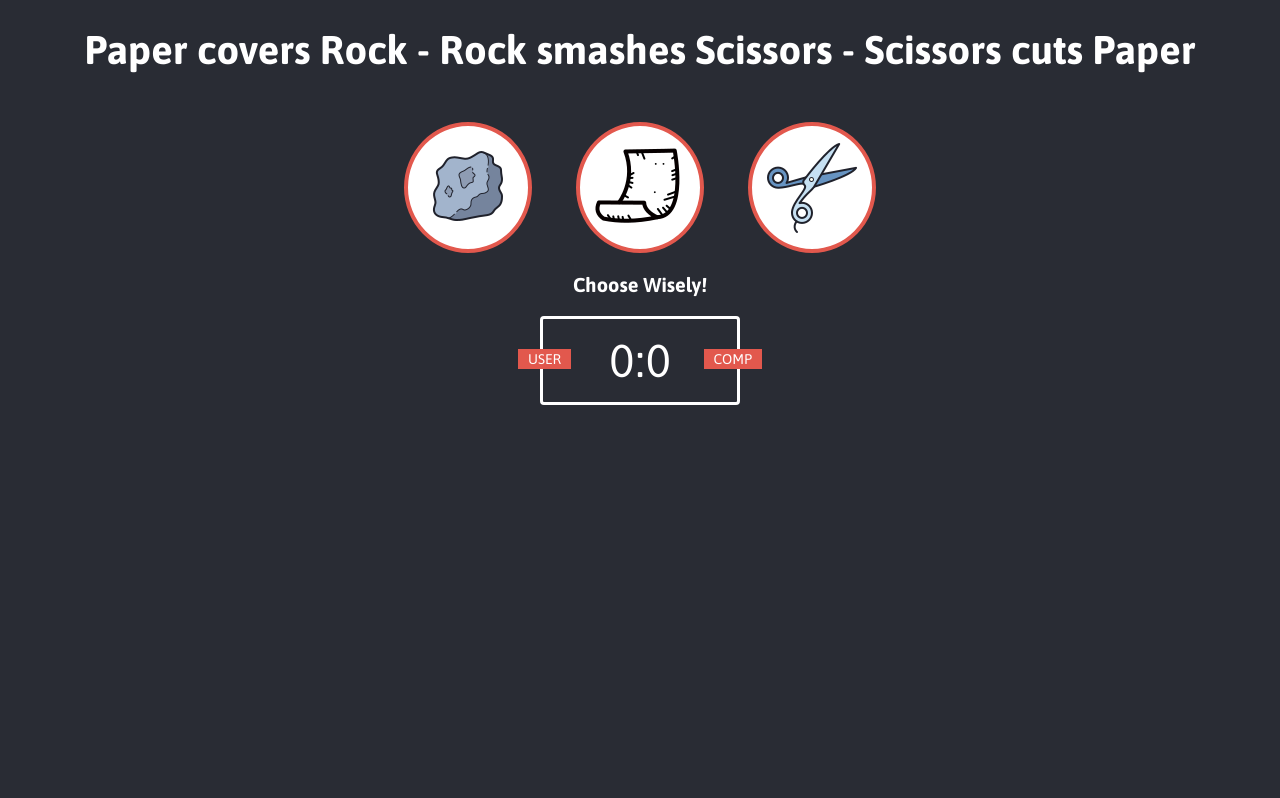
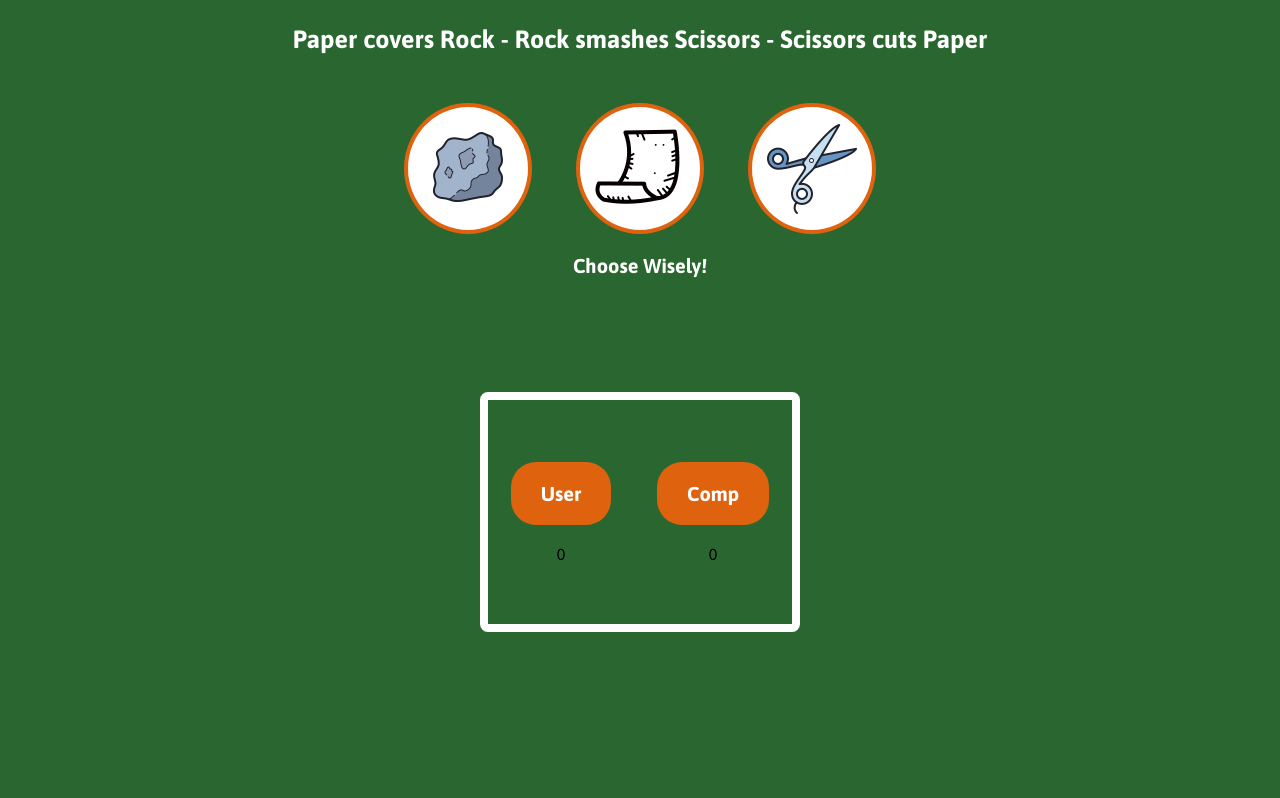
Before and after one commit to AKestell/p2-rock-paper-scissors, a plain HTML site: page index.html in a window 1280 px wide. Shown: the part 140-938 px from the top of the page. Before the commit the page ends 800 px from the top, so only its background shows below. Drawn offline with Linux system fonts and the light colour scheme.

Commit message:
Redesigned the scoreboard and moved it to the bottom of the page.

```diff
--- a/assets/css/style.css
+++ b/assets/css/style.css
@@ -8,11 +8,11 @@
 }
 
 body {
-    background-color: #292C34;
+    background-color: #2a662f;
 }
 
 header {
-    background: white;
+    background: #df620e;
     padding: 20px;
 }
 
@@ -21,6 +21,33 @@ header>h1 {
     text-align: center;
     font-family: Asap, sans-serif;
 }
+
+
+.container {
+    position: absolute;
+    top: 44%;
+    left: 50%;
+    transform: translate(-50%);
+    display: flex;
+    flex-direction: column;
+    justify-content: center;
+    align-items: center;
+    width: 800px;
+    height: 600px;
+}
+
+.score-board {
+    display: flex;
+    flex-direction: row;
+    justify-content: space-around;
+    align-items: center;
+    width: 40%;
+    height: 40%;
+    border-radius: 8px;
+    border: 8px solid white;
+}
+
+/**
 
 .score-board {
     border: 3px solid white;
@@ -34,13 +61,25 @@ header>h1 {
     position: relative;
 }
 
+**/
+
 .badge {
-    background: #E2584D;
+    background: #df620e;
     color: white;
-    font-size: 14px;
-    padding: 2px 10px;
+    font-size: 20px;
+    padding: 20px 30px;
+    border-radius: 25px;
+    margin-bottom: 20px;
 }
 
+.user-label {
+    display: flex;
+    flex-direction: column;
+    align-items: center;
+}
+
+
+/**
 #user-label {
     position: absolute;
     top: 30px;
@@ -52,10 +91,12 @@ header>h1 {
     top: 30px;
     right: -25px;
 }
+**/
 
 .rules {
-    font-size: 40px;
+    font-size: 25px;
     color: white;
+    margin-top: 2rem;
 }
 
 .rules>p {
@@ -71,7 +112,7 @@ header>h1 {
 
 .choice {
     display: inline-block;
-    border: 4px solid #E2584D;
+    border: 4px solid #df620e;
     border-radius: 50%;
     padding: 10px;
     margin: 0 20px;
@@ -81,7 +122,7 @@ header>h1 {
 
 .choice:hover {
     cursor: pointer;
-    background: #663b60;
+    background: #909220;
 }
 
 
--- a/index.html
+++ b/index.html
@@ -39,10 +39,22 @@
     <p id="action-message">Choose Wisely!</p>
 
     <!-- Scoreboard code -->
-    <div class="score-board">
-      <div id="user-label" class="badge">USER</div>
-      <div id="computer-label" class="badge">COMP</div>
-      <span id="user-score">0</span>:<span id="computer-score">0</span>
+
+    <div class="container">
+        <div class="score-board">
+            <div class="user-label">
+            <h2 class="badge">User</h2>
+            <div id="user-score">
+                <p>0</p>
+            </div>
+        </div>
+
+        <div class="user-label">
+            <h2 class="badge">Comp</h2>
+            <div id="computer-score">
+                <p>0</p>
+            </div>
+        </div>
     </div>
 
     <script src="assets/js/script.js"></script>
```
